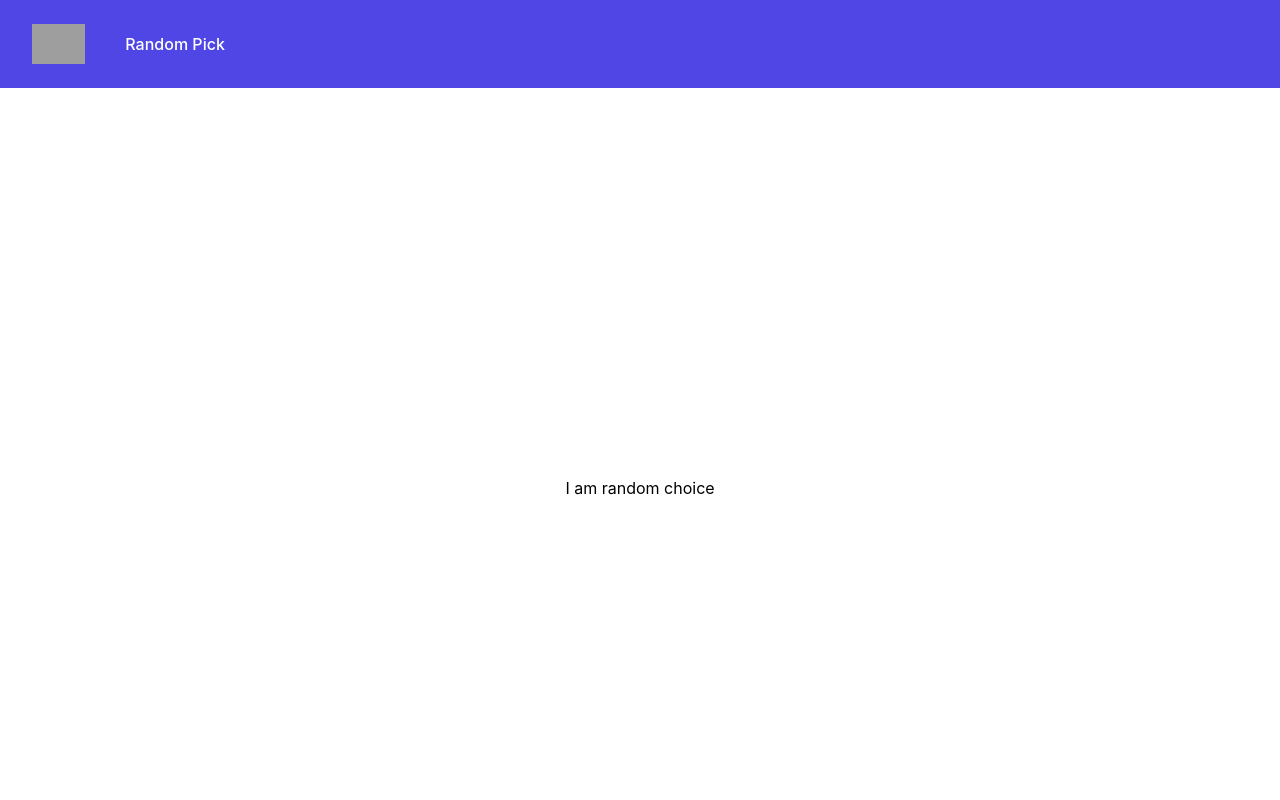
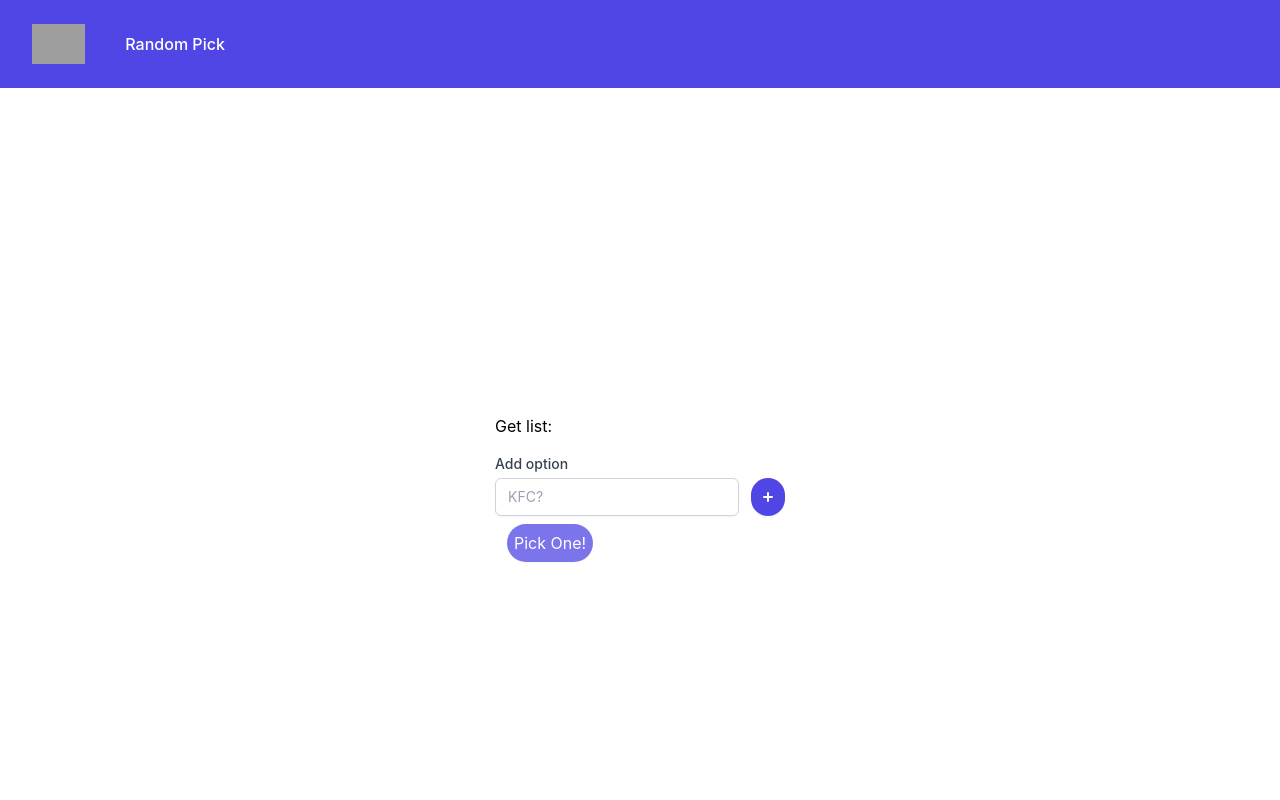
Before and after one commit to congweibai/what-should-I-eat, a Next.js app: page /random-pick in a window 1280 px wide. Shown: the top 800 px of the page. Built offline with nearby package versions, Linux system fonts and the light colour scheme; grey boxes are pictures that could not be loaded.

Commit message:
Add random from user input and effect,

```diff
--- a/package.json
+++ b/package.json
@@ -9,6 +9,7 @@
     "lint": "next lint"
   },
   "dependencies": {
+    "@heroicons/react": "^1.0.6",
     "next": "12.1.6",
     "react": "18.1.0",
     "react-dom": "18.1.0"
--- /dev/null
+++ b/pages/components/shared-compoents/UserInputForm.tsx
@@ -0,0 +1,55 @@
+import { useState } from "react";
+import { PlusSmIcon as PlusSmIconSolid } from "@heroicons/react/solid";
+
+function UserInputForm({
+  addNewOption,
+}: {
+  addNewOption: (option: string) => void;
+}) {
+  const [option, setOption] = useState("");
+  const handleSubmit = (e: any) => {
+    e.preventDefault();
+    console.log("Submitting", option);
+    addNewOption(option);
+    setOption("");
+  };
+
+  return (
+    <>
+      <form
+        onSubmit={(e) => {
+          handleSubmit(e);
+        }}
+      >
+        <div>
+          <label
+            htmlFor='option'
+            className='block text-sm font-medium text-gray-700'
+          >
+            Add option
+          </label>
+          <div className='mt-1 flex'>
+            <input
+              id='option'
+              name='option'
+              type='text'
+              required
+              value={option}
+              onChange={(e) => setOption(e.target.value)}
+              placeholder='KFC?'
+              className='appearance-none block w-full px-3 py-2 border border-gray-300 rounded-md shadow-sm placeholder-gray-400 focus:outline-none focus:ring-indigo-500 focus:border-indigo-500 sm:text-sm'
+            />
+            <button
+              type='submit'
+              className='ml-3 inline-flex items-center p-1.5 border border-transparent rounded-full shadow-sm text-white bg-indigo-600 hover:bg-indigo-700 focus:outline-none focus:ring-2 focus:ring-offset-2 focus:ring-indigo-500'
+            >
+              <PlusSmIconSolid className='h-5 w-5' aria-hidden='true' />
+            </button>
+          </div>
+        </div>
+      </form>
+    </>
+  );
+}
+
+export default UserInputForm;
--- a/pages/random-pick/index.tsx
+++ b/pages/random-pick/index.tsx
@@ -1,7 +1,87 @@
 import type { AppProps } from "next/app";
+import { useState } from "react";
+import UserInputForm from "../components/shared-compoents/UserInputForm";
+import { TrashIcon as TrashIconSolid } from "@heroicons/react/solid";
+
+function getRandomArbitrary(min: number, max: number): number {
+  return Math.floor(Math.random() * (max - min) + min);
+}
 
 function RandomPick({ Component, pageProps }: AppProps) {
-  return <div>I am random choice</div>;
+  const [options, setOptions] = useState<string[]>([]);
+  const [hightIndex, setHightIndex] = useState<number>(-1);
+
+  const addNewOption = (option: string) => {
+    const newOptions = [...options, option];
+    console.log(option);
+    setOptions(newOptions);
+  };
+
+  const deleteOption = (index: number) => {
+    const optionArray = [...options];
+    optionArray.splice(index, 1);
+    console.log("Deleting...", index);
+    setOptions(optionArray);
+  };
+
+  const pickOneFromOptions = async () => {
+    const choicesLength = options.length;
+    const delay = (ms: number) => new Promise((res) => setTimeout(res, ms));
+    let hasFinished = false;
+    while (!hasFinished) {
+      for (let i = 0; i < 6 * choicesLength; i++) {
+        setHightIndex(getRandomArbitrary(0, choicesLength));
+        if (i < (6 * choicesLength) / 2) {
+          await delay(120);
+        } else if (i < ((6 * choicesLength) / 2) * 6) {
+          await delay(220);
+        } else {
+          await delay(300);
+        }
+      }
+      hasFinished = true;
+    }
+  };
+
+  return (
+    <div>
+      Get list:
+      <ul className='flex-1 px-2 pb-4 space-y-1'>
+        {options.map((option, index) => (
+          <li
+            key={index + option}
+            className={`group flex justify-between items-center px-2 py-2 text-sm font-medium rounded-md text-indigo-100 ${
+              index === hightIndex
+                ? "bg-indigo-800 text-white"
+                : "bg-indigo-400"
+            }`}
+          >
+            <span>
+              {index + 1}: {option}{" "}
+            </span>
+            <button
+              onClick={() => deleteOption(index)}
+              type='button'
+              className='ml-3 inline-flex items-center p-1.5 border border-transparent rounded-full shadow-sm text-white bg-indigo-600 hover:bg-indigo-700 focus:outline-none focus:ring-2 focus:ring-offset-2 focus:ring-indigo-500'
+            >
+              <TrashIconSolid className='h-5 w-5' aria-hidden='true' />
+            </button>
+          </li>
+        ))}
+      </ul>
+      <UserInputForm addNewOption={addNewOption}></UserInputForm>
+      <div className='mt-2'>
+        <button
+          disabled={options.length < 2}
+          onClick={() => pickOneFromOptions()}
+          type='button'
+          className='ml-3 inline-flex items-center p-1.5 border border-transparent rounded-full shadow-sm text-white bg-indigo-600 hover:bg-indigo-700 focus:outline-none focus:ring-2 focus:ring-offset-2 focus:ring-indigo-500 disabled:opacity-75 disabled:cursor-not-allowed'
+        >
+          Pick One!
+        </button>
+      </div>
+    </div>
+  );
 }
 
 export default RandomPick;
```
Also changed, not shown: 1 other file (tests, documents, lock files or other folders).
